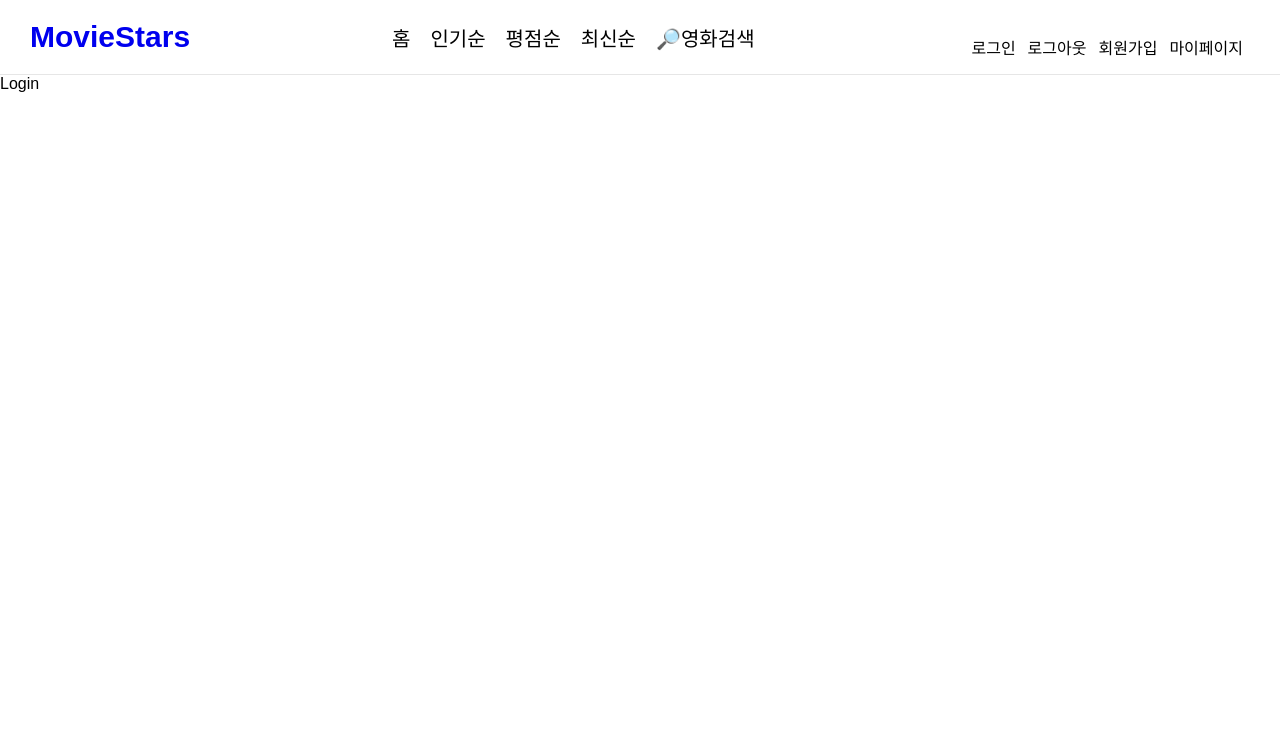
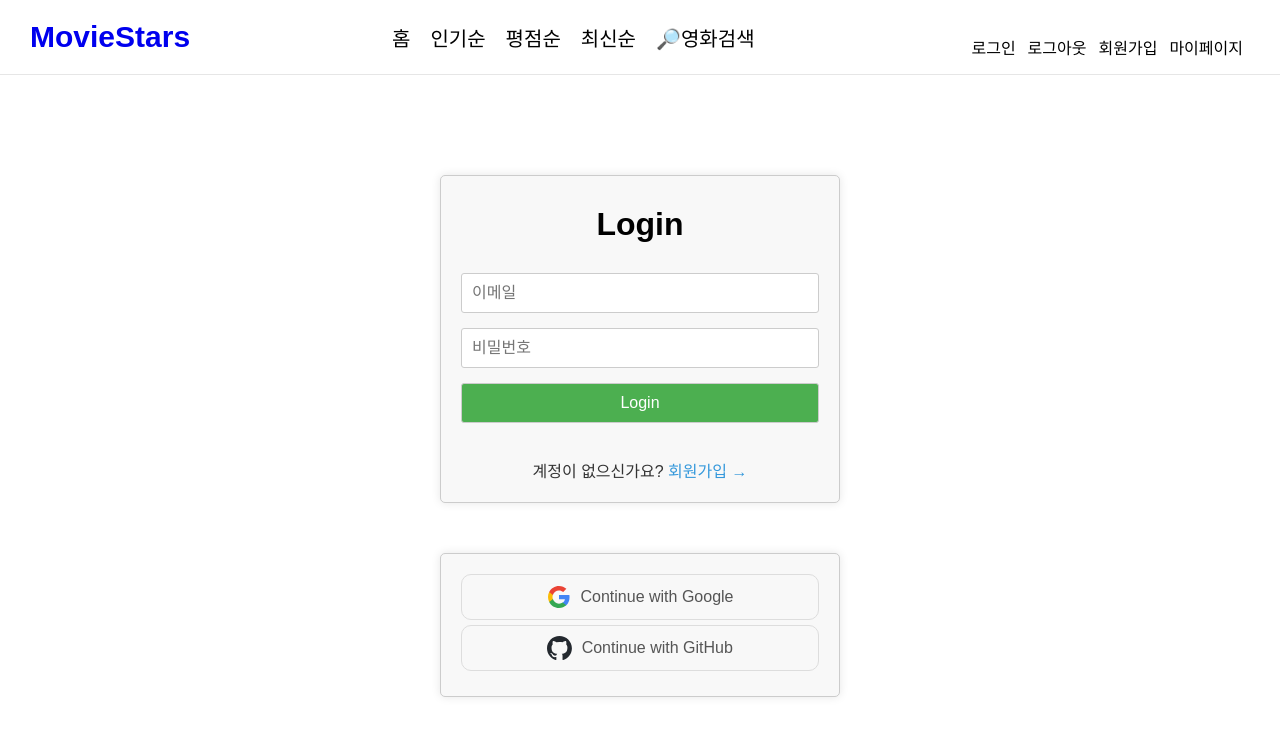
Before and after one commit to KaengEE/Movie-Stars, a React (Vite) app: page /login in a window 1280 px wide. Shown: the top 736 px of the page. Built offline with nearby package versions, Linux system fonts and the light colour scheme; no server answers; a web font is replaced by a local one.

Commit message:
로그인 추가

```diff
--- a/src/components/User/GithubButton.jsx
+++ b/src/components/User/GithubButton.jsx
@@ -20,7 +20,7 @@ export default function GoogleButton() {
   return (
     <div onClick={onClick} className="login-button">
       <img src="/github-logo.svg"></img>
-      <span>GitHub로 시작하기</span>
+      <span>Continue with GitHub</span>
     </div>
   );
 }
--- a/src/components/User/GoogleButton.jsx
+++ b/src/components/User/GoogleButton.jsx
@@ -20,7 +20,7 @@ export default function GoogleButton() {
   return (
     <div onClick={onClick} className="login-button">
       <img src="/google_logo.svg"></img>
-      <span>Google로 시작하기</span>
+      <span>Continue with Google</span>
     </div>
   );
 }
--- a/src/pages/Login.jsx
+++ b/src/pages/Login.jsx
@@ -1,5 +1,84 @@
-import React from "react";
+import React, { useState } from "react";
+import { Link, useNavigate } from "react-router-dom";
+import "./Join.css";
+import { signInWithEmailAndPassword } from "firebase/auth";
+import { auth } from "../firebase";
+import GoogleButton from "../components/User/GoogleButton";
+import GithubButton from "../components/User/GithubButton";
 
 export default function Login() {
-  return <div>Login</div>;
+  const [isLoading, setLoading] = useState(false);
+  const [name, setName] = useState("");
+  const [email, setEmail] = useState("");
+  const [password, setPassword] = useState("");
+  const [error, setError] = useState("");
+  const navigate = useNavigate();
+
+  // 입력시
+  const onChange = (e) => {
+    const { name, value } = e.target;
+    if (name === "name") {
+      setName(value);
+    } else if (name === "email") {
+      setEmail(value);
+    } else if (name === "password") {
+      setPassword(value);
+    }
+  };
+
+  //로그인 메서드
+  const onSubmit = async (e) => {
+    e.preventDefault();
+    setError("");
+    if (isLoading || email === "" || password === "") return;
+    try {
+      setLoading(true);
+      //로그인
+      await signInWithEmailAndPassword(auth, email, password);
+      //홈으로
+      navigate("/");
+    } catch (e) {
+      if (e instanceof FirebaseError) {
+        console.log(e.code);
+        setError(errorMessageToKorean(e));
+      }
+    } finally {
+      setLoading(false);
+    }
+  };
+
+  return (
+    <>
+      <div className="join-container">
+        <h1>Login</h1>
+        <form className="join-form" onSubmit={onSubmit}>
+          <input
+            onChange={onChange}
+            type="email"
+            name="email"
+            value={email}
+            placeholder="이메일"
+            required
+          />
+          <input
+            onChange={onChange}
+            type="password"
+            name="password"
+            value={password}
+            placeholder="비밀번호"
+            required
+          />
+          <input type="submit" value={isLoading ? "Loading..." : "Login"} />
+          <p>{error}</p>
+        </form>
+        <p>
+          계정이 없으신가요? <Link to="/join">회원가입 →</Link>
+        </p>
+      </div>
+      <div className="button">
+        <GoogleButton />
+        <GithubButton />
+      </div>
+    </>
+  );
 }
```
